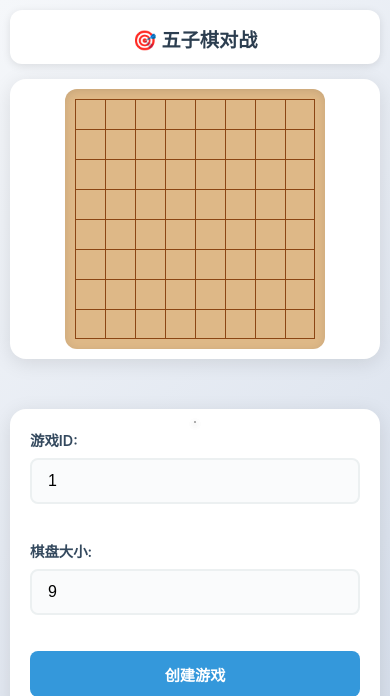
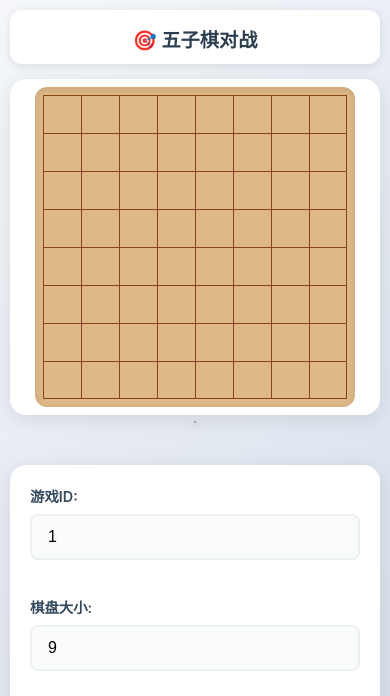
Before and after one commit to HandyWote/BestStrategyOfGomoku, a Spring Boot app: page / in a window 390 px wide. Shown: the top 696 px of the page. Run offline with Spring Boot 4, Linux system fonts and the light colour scheme.

Commit message:
前端ui修改

```diff
--- a/Gomoku/src/main/resources/static/gomoku.js
+++ b/Gomoku/src/main/resources/static/gomoku.js
@@ -127,24 +127,36 @@ class GomokuGame {
         const boardPadding = 48;
         const availableWidth = containerRect.width - containerPadding - boardPadding;
 
-        let maxBoardSize;
+        let maxBoardSize, cellSize;
+
         if (isMobile) {
-            maxBoardSize = Math.min(availableWidth, window.innerWidth * 0.85, window.innerHeight * 0.6);
+            // 移动端：让棋盘宽度几乎占满屏幕宽度
+            const screenWidth = window.innerWidth;
+            const mobileMargin = 40; // 两侧留出的边距
+            const targetBoardWidth = screenWidth - mobileMargin;
+
+            // 根据目标棋盘宽度计算单元格大小
+            cellSize = targetBoardWidth / this.boardSize;
+
+            // 限制单元格大小范围，确保棋盘不会过大或过小
+            cellSize = Math.max(15, Math.min(45, cellSize));
+
+            // 重新计算实际棋盘尺寸
+            const actualBoardWidth = (this.boardSize - 1) * cellSize;
+            const actualBoardHeight = (this.boardSize - 1) * cellSize;
+
+            maxBoardSize = Math.max(actualBoardWidth, actualBoardHeight);
         } else {
             const availableHeight = Math.min(containerRect.height - containerPadding - boardPadding, availableWidth);
             maxBoardSize = Math.min(availableWidth, availableHeight, GAME_CONFIG.MAX_BOARD_DISPLAY_SIZE);
-        }
 
-        const availableSize = Math.max(200, maxBoardSize);
+            const availableSize = Math.max(200, maxBoardSize);
 
-        // 计算各种尺寸
-        let cellSize = Math.max(
-            GAME_CONFIG.MIN_CELL_SIZE,
-            Math.min(GAME_CONFIG.MAX_CELL_SIZE, availableSize / (this.boardSize - 1))
-        );
-
-        if (isMobile) {
-            cellSize = Math.min(cellSize, 30);
+            // 桌面端保持原有逻辑
+            cellSize = Math.max(
+                GAME_CONFIG.MIN_CELL_SIZE,
+                Math.min(GAME_CONFIG.MAX_CELL_SIZE, availableSize / (this.boardSize - 1))
+            );
         }
 
         cellSize = Math.floor(cellSize);
--- a/Gomoku/src/main/resources/static/style.css
+++ b/Gomoku/src/main/resources/static/style.css
@@ -530,6 +530,8 @@ body {
         width: 100%;
         min-height: 300px;
         margin-bottom: 20px;
+        /* 减少内边距以给棋盘更多空间 */
+        padding: 10px;
     }
 
     .control-panel {
@@ -556,13 +558,21 @@ body {
     }
 
     .game-board {
-        padding: 15px;
+        /* 减少内边距以给棋盘更多空间 */
+        padding: 10px;
+        /* 确保棋盘居中显示 */
+        display: flex;
+        justify-content: center;
+        align-items: center;
     }
 
     /* 移动端确保棋盘不会超出屏幕 */
     .board-grid.responsive {
-        max-width: calc(100vw - 60px);
-        max-height: calc(100vh - 300px);
+        /* 移除最大宽度限制，让棋盘可以占满屏幕宽度 */
+        max-width: calc(100vw - 30px);
+        max-height: calc(100vh - 250px);
+        /* 确保棋盘在容器内居中 */
+        margin: 0 auto;
     }
 
     .button-group,
@@ -615,17 +625,20 @@ body {
     }
 
     .board-area {
-        padding: 10px;
+        /* 进一步减少内边距 */
+        padding: 8px;
         min-height: 250px;
     }
 
     .game-board {
-        padding: 10px;
+        /* 进一步减少内边距 */
+        padding: 8px;
     }
 
     .board-grid.responsive {
-        max-width: calc(100vw - 40px);
-        max-height: calc(100vh - 250px);
+        /* 超小屏幕下给棋盘更多空间 */
+        max-width: calc(100vw - 25px);
+        max-height: calc(100vh - 200px);
     }
 }
 
```
